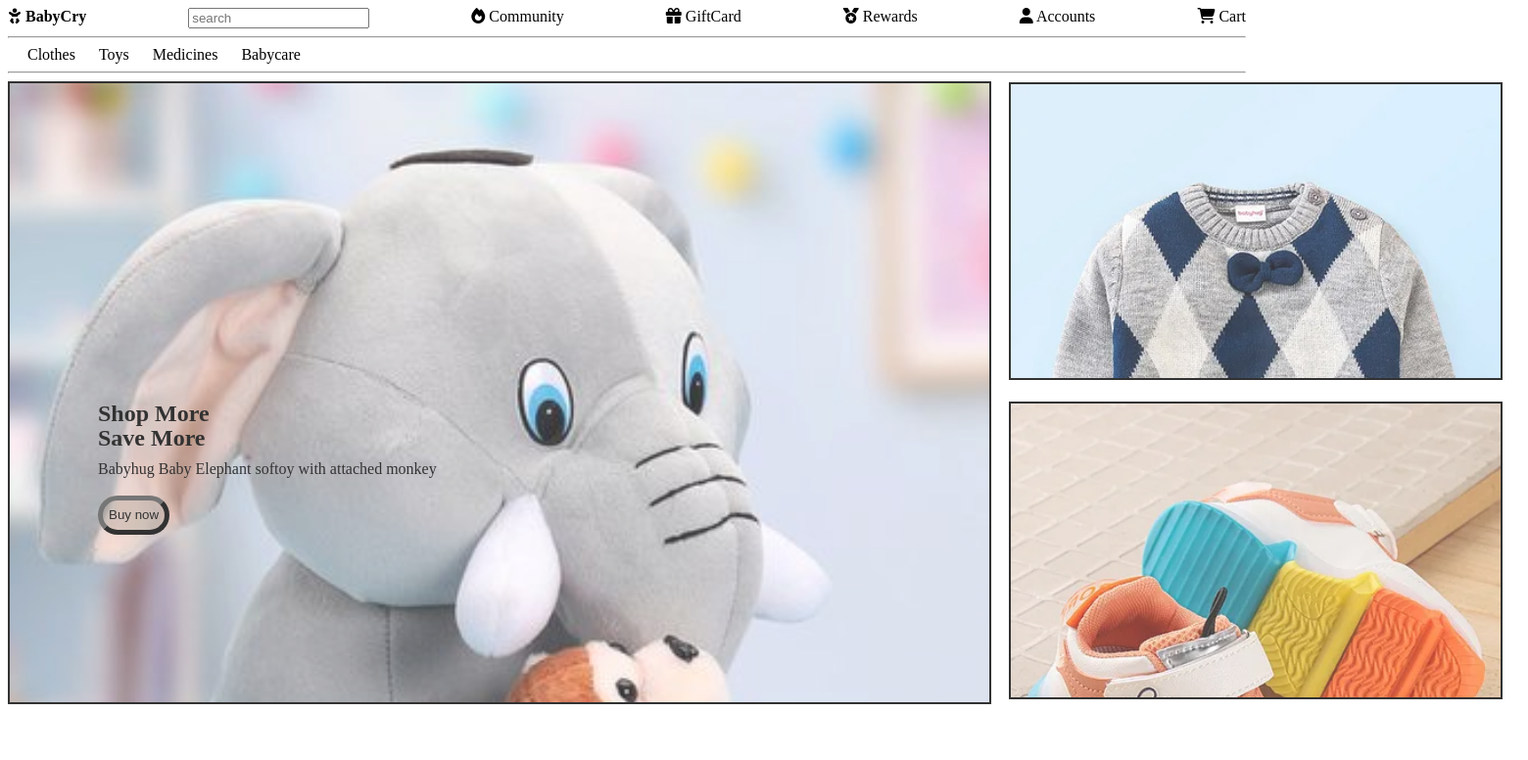
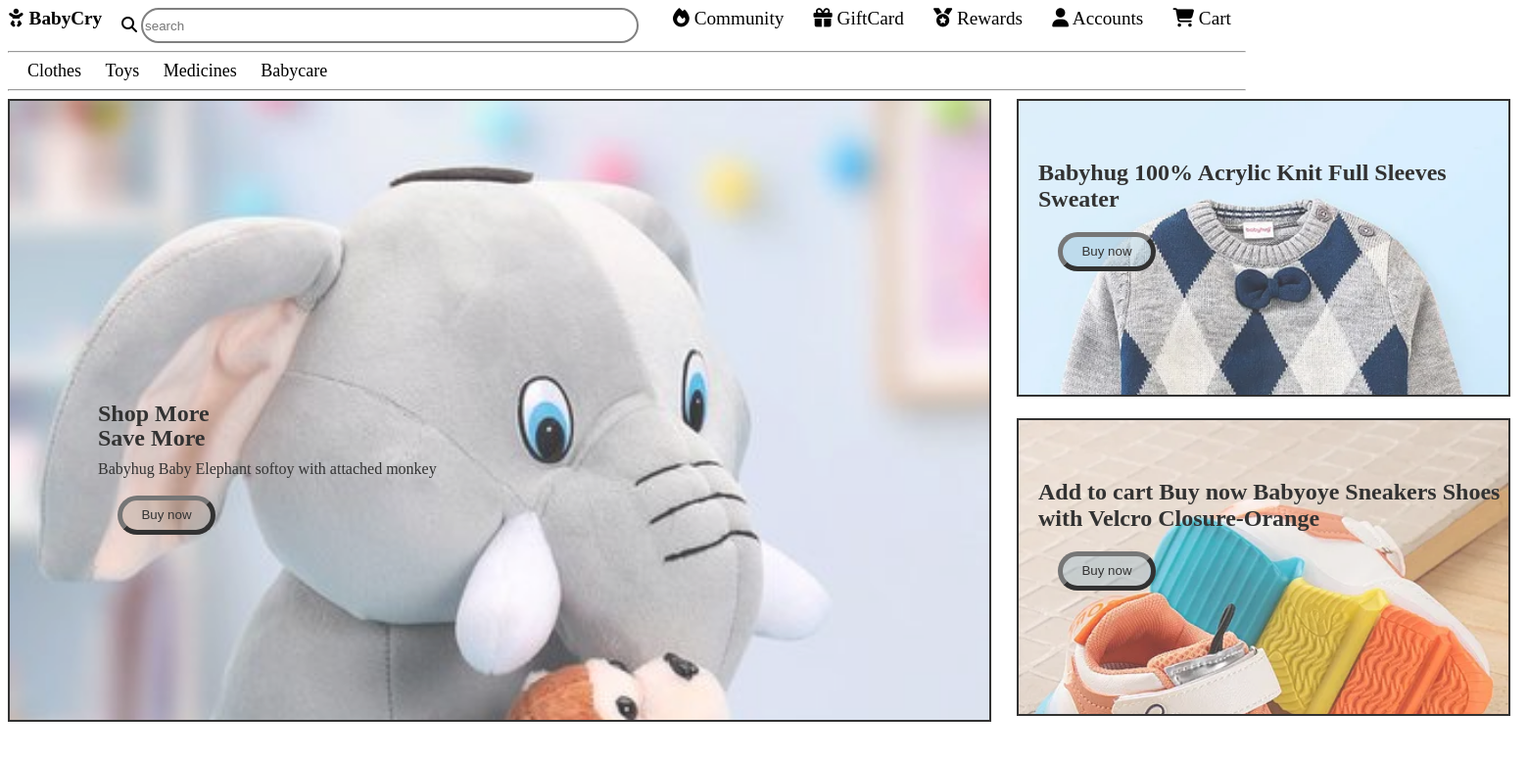
Before and after one commit to daxos12/Saitproject, a plain HTML site: page html/index1.html in a window 1280 px wide. Shown: the whole page at 98% size, 1560 px wide, since content can reach past the window. Drawn offline with Linux system fonts and the light colour scheme.

Commit message:
remaining changes

```diff
--- a/css/style.css
+++ b/css/style.css
@@ -1,6 +1,7 @@
 *{
     font-family:Arial, Helvetica, sans-serif;
     color:rgb(41, 22, 22);
+
 }
 b{
     font-size: 16px;
@@ -205,3 +206,6 @@ span{
     background-color:red;
 
 }
+body{
+    margin: 0px;
+}
--- a/css/style1.css
+++ b/css/style1.css
@@ -1,8 +1,22 @@
 #logo{
     display: inline-block;
+    font-size: larger;
+
+
 }
 #search{
     display: inline-block;
+    /* border: 2px solid black;
+    width: 500px; */
+
+
+}
+
+input{
+    width: 500px;
+    border-radius: 20px;
+    border: 2px solid gray;
+    height: 30px;
 }
 
 .elements{
@@ -63,6 +77,8 @@ a{
     border-radius: 20px;
     border-width: 5px;
     height: 40px;
+    width: 100px;
+
 
 }
 #info{
@@ -70,3 +86,42 @@ a{
     left: 100px;
     top: 400px;
 }
+#info2{
+    position: relative;
+    left: 20px;
+    top: 40px;
+}
+
+#buy2{
+    background-color: rgba(72, 138, 179, 0.259);
+    border-radius: 20px;
+    border-width: 5px;
+    height: 40px;
+    width: 100px;
+}
+#buy3{
+    background-color: rgba(72, 138, 179, 0.259);
+    border-radius: 20px;
+    border-width: 5px;
+    height: 40px;
+    width: 100px;
+}
+
+#allelements{
+    display: inline-block;
+    display: flex;
+    flex-direction: row;
+    justify-content: space-around;
+    width: 600px;
+    /* border: 2px solid black; */
+    font-size: larger;
+}
+
+#material{
+    font-size: large;
+
+}
+#halfpage{
+    position: absolute;
+    top: 17px;
+}
--- a/html/index1.html
+++ b/html/index1.html
@@ -17,11 +17,13 @@
         <div id="search">
             <form action="action.php">
 
-                <label for="search"></label>
-                <input type="text" placeholder="search" >
+                <label for="search"> <i class="fa-solid fa-magnifying-glass"></i></label>
+                <input type="text" placeholder="search"
+                >
 
             </form>
         </div>
+        <div id="allelements">
         <div class="elements">
             <i class="fa-solid fa-fire"></i>
             Community
@@ -41,6 +43,7 @@
             <i class="fa-solid fa-cart-shopping"></i> Cart
         </div>
     </div>
+    </div>
     <hr>
     <div id="material">
         <a href=""class = "material" >Clothes</a>
@@ -57,10 +60,30 @@
         Babyhug Baby Elephant softoy with attached monkey
         <br>
         <br>
+        <a href="/Saitproject/html/product2.html" target="_blank">
         <button id="Buy">Buy now</button>
+        </a>
         </div>
     </div>
-    <div id="image2"></div>
-    <div id="image3"></div>
+    <div id="halfpage">
+    <div id="image2">
+        <div id="info2">
+            <h2>Babyhug 100% Acrylic Knit Full Sleeves Sweater</h2>
+            <a href="/Saitproject/html/product3.html" target="_blank">
+                <button id="buy2"> Buy now</button>
+            </a>
+        </div>
+    </div>
+    <div id="image3">
+        <div id="info2">
+            <h2>
+                Add to cart Buy now
+                Babyoye Sneakers Shoes with Velcro Closure-Orange</h2>
+                <a href="/Saitproject/html/product1.html" target="_blank">
+                    <button id="buy3">Buy now</button>
+                </a>
+        </div>
+    </div>
+</div>
 </body>
 </html>
```
Also changed, not shown: html/index.html (+3 -1 lines).
